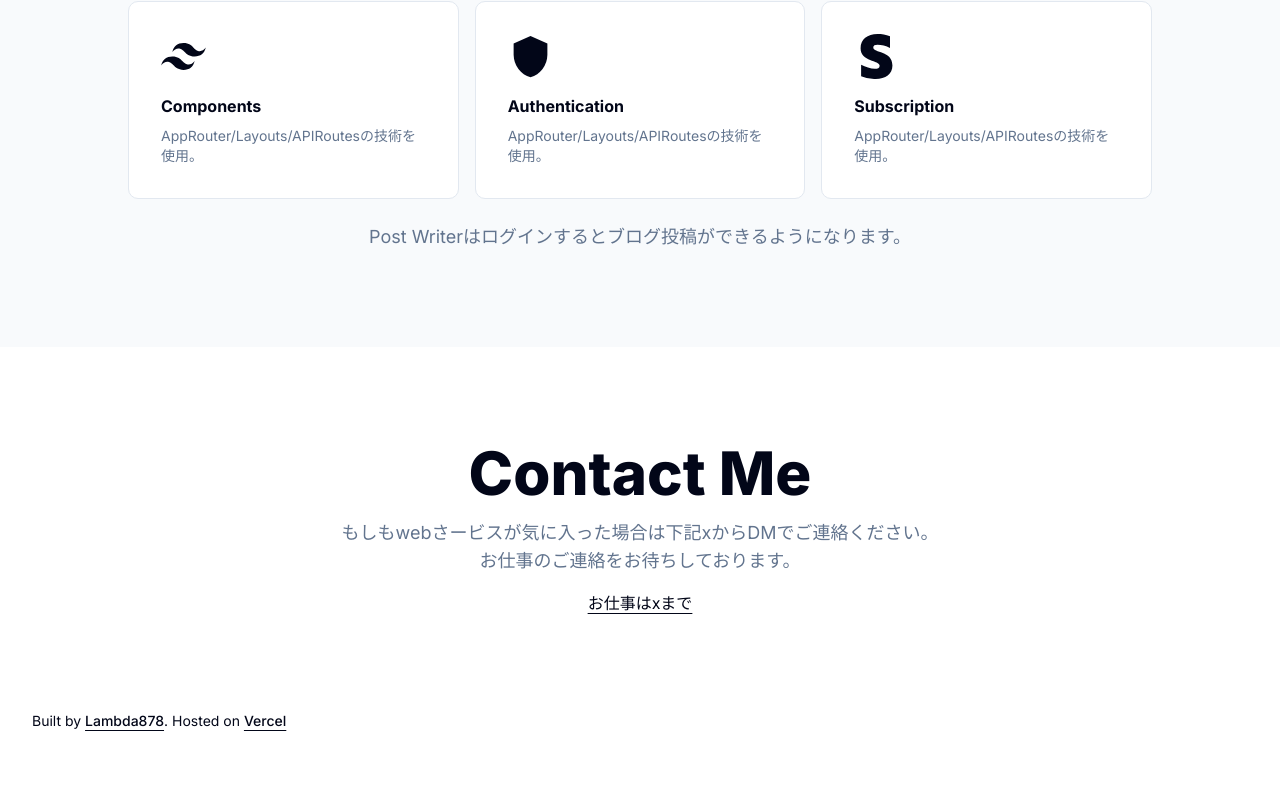
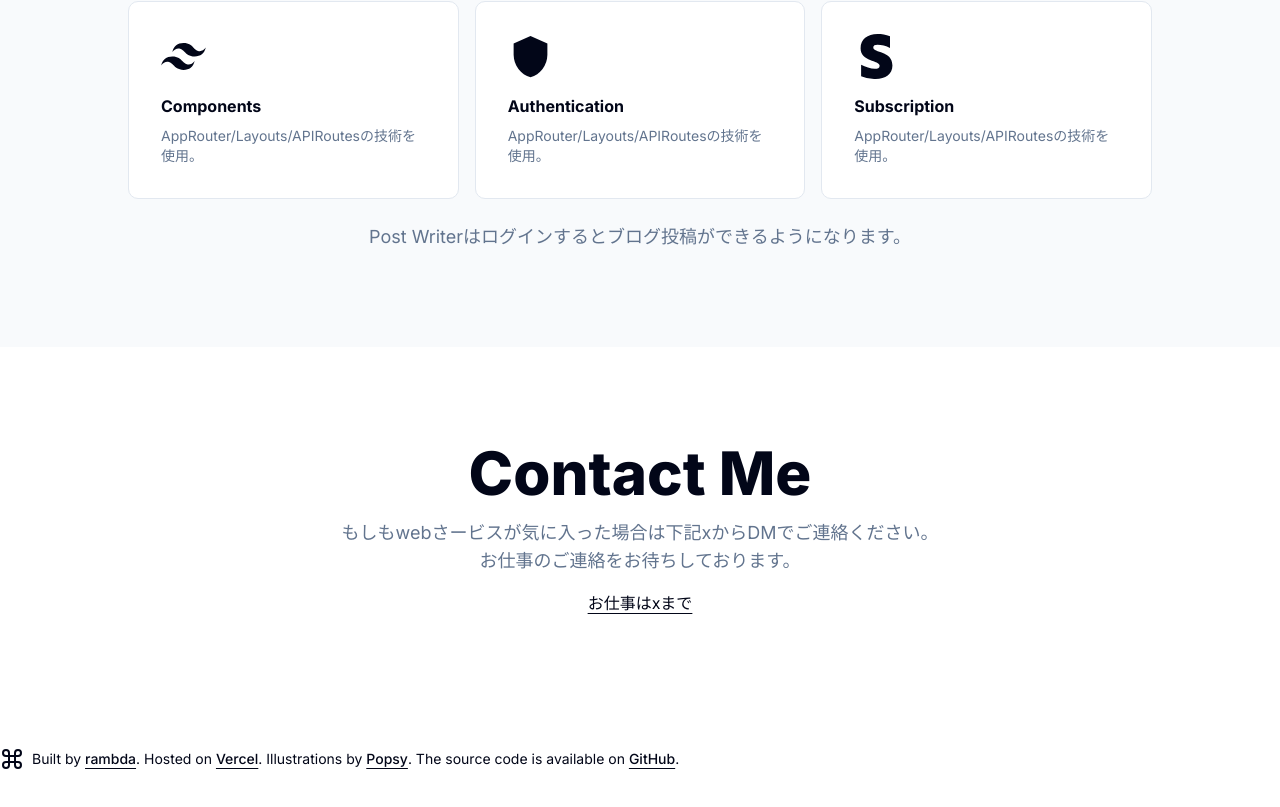
Before and after one commit to rambda02/post-writer, a Next.js app: page / in a window 1280 px wide. Shown: the part 1061-1868 px from the top of the page. Built offline with nearby package versions, Linux system fonts and the light colour scheme; no server answers.

Commit message:
♻️ フッターをリファクタリングをする

```diff
--- a/src/components/site-footer.tsx
+++ b/src/components/site-footer.tsx
@@ -1,27 +1,55 @@
-import Link from "next/link";
 import { siteConfig } from "@/config/site";
+import { cn } from "@/lib/utils";
+import { Icon } from "./icon";
 
-export const SiteFooter = () => {
+export const SiteFooter = ({ className}: React.HTMLAttributes<HTMLDivElement>) => {
   return (
-    <footer>
-      <div className="container mx-auto px-8 py-10 md:py-0 md:h-20">
-        <p className="text-center text-sm md:text-left">
+    <footer className={cn(className)}>
+    <div className="container flex flex-col items-center justify-between gap-4 py-10 md:h-24 md:flex-row md:py-0">
+      <div className="flex flex-col items-center gap-4 px-8 md:flex-row md:gap-2 md:px-0">
+        <Icon.logo />
+        <p className="text-center text-sm leading-loose md:text-left">
           Built by{" "}
-          <Link
+          <a
             href={siteConfig.links.x}
-            className="underline underline-offset-4 font-medium"
+            target="_blank"
+            rel="noreferrer"
+            className="font-medium underline underline-offset-4"
           >
-            Lambda878
-          </Link>
+            rambda
+          </a>
           . Hosted on{" "}
-          <Link
+          <a
             href="https://vercel.com"
-            className="underline underline-offset-4 font-medium"
+            target="_blank"
+            rel="noreferrer"
+            className="font-medium underline underline-offset-4"
           >
             Vercel
-          </Link>
+          </a>
+          . Illustrations by{" "}
+          <a
+            href="https://popsy.co"
+            target="_blank"
+            rel="noreferrer"
+            className="font-medium underline underline-offset-4"
+          >
+            Popsy
+          </a>
+          . The source code is available on{" "}
+          <a
+            href={siteConfig.links.github}
+            target="_blank"
+            rel="noreferrer"
+            className="font-medium underline underline-offset-4"
+          >
+            GitHub
+          </a>
+          .
         </p>
       </div>
-    </footer>
+      {/* <ModeToggle /> */}
+    </div>
+  </footer>
   );
 };
```
